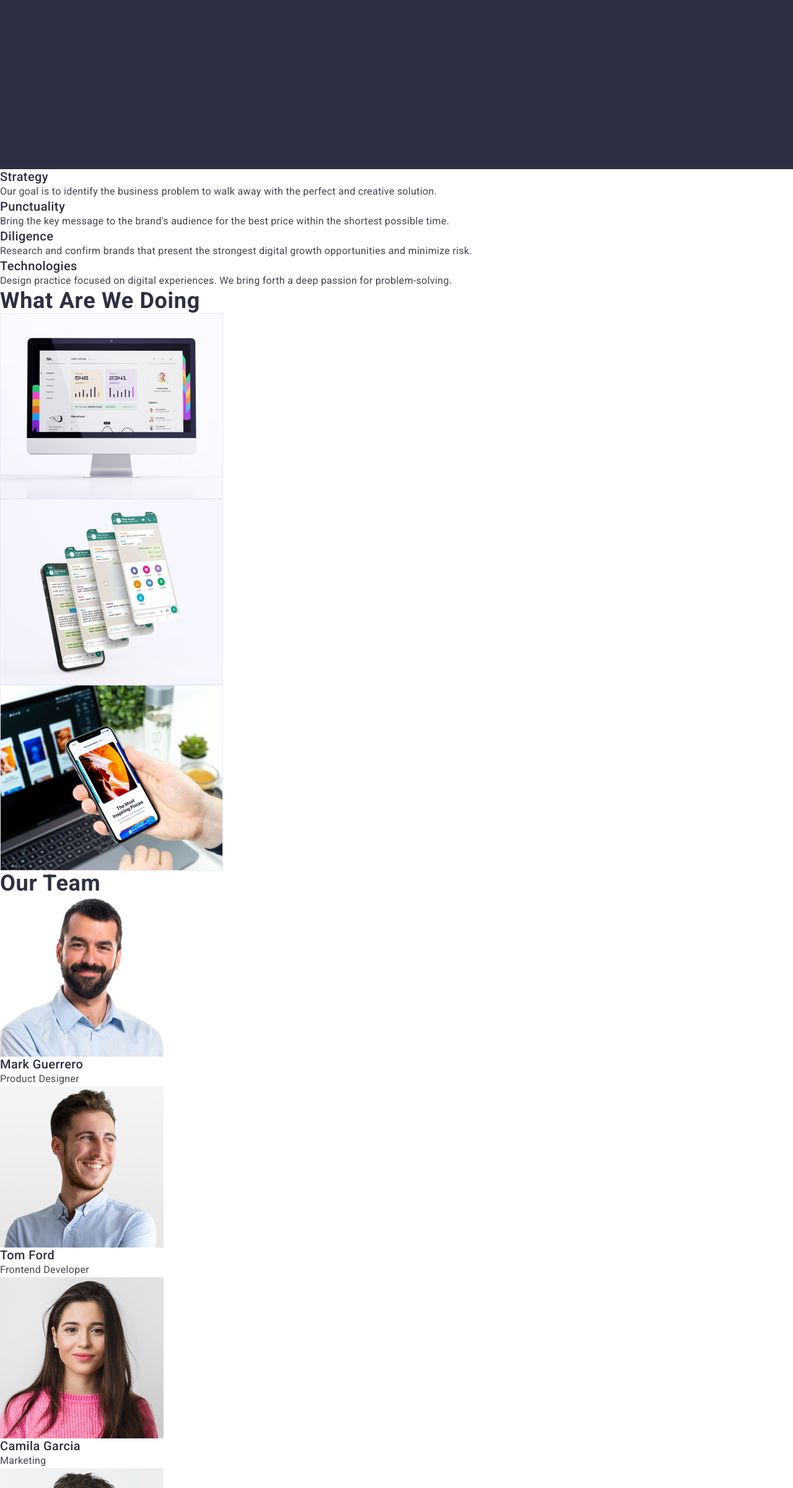
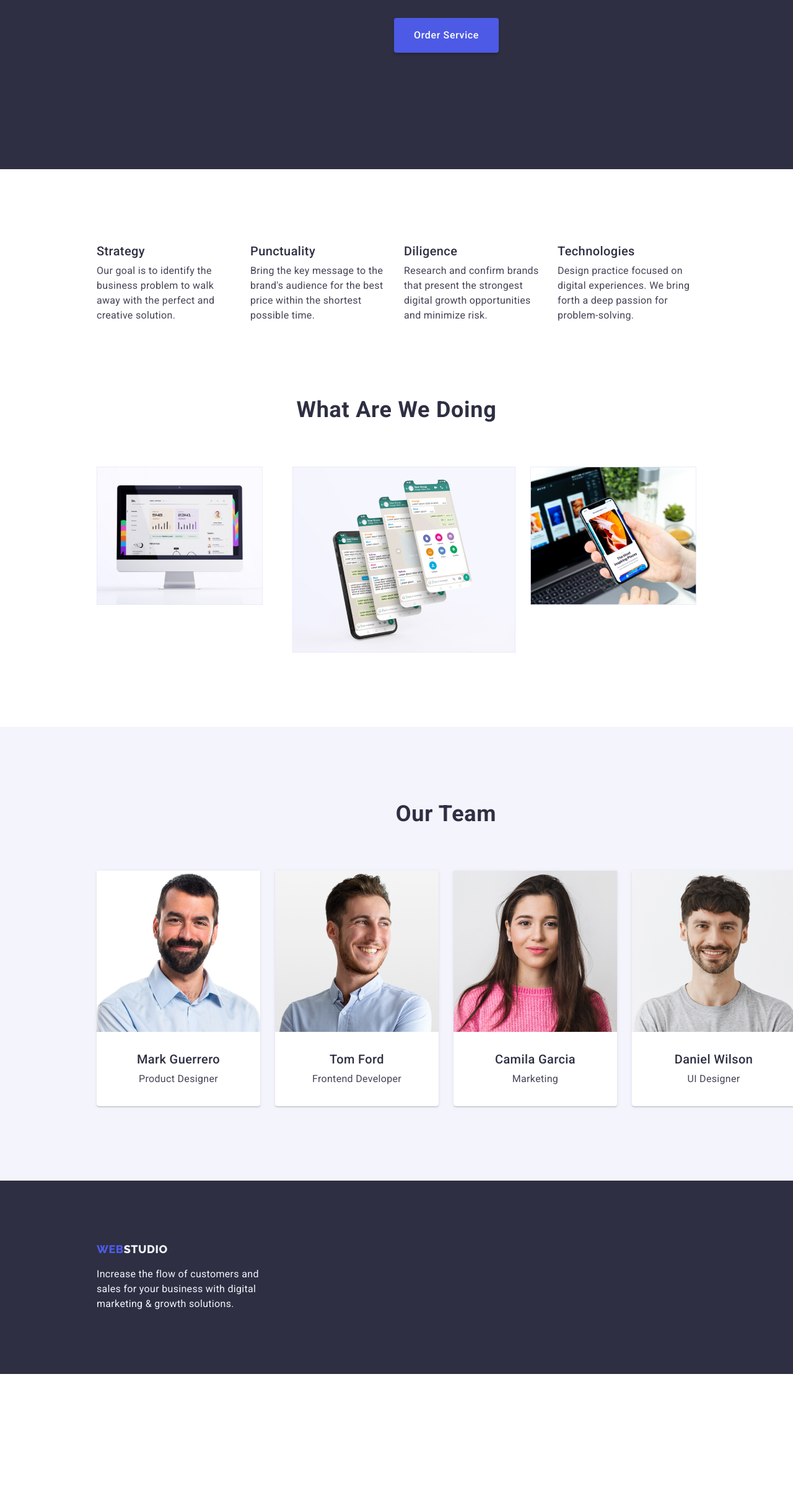
Before and after one commit to Doria15/goit-markup-hw-03, a plain HTML site: page index.html in a window 1280 px wide. Shown: the part 399-2800 px from the top of the page at 62% size. After the commit the page ends 2616 px from the top, so only its background shows below. Drawn offline with nearby package versions, Linux system fonts and the light colour scheme.

Commit message:
Added styles to Studio and Portfolio page

```diff
--- a/css/styles.css
+++ b/css/styles.css
@@ -8,11 +8,11 @@ html {
   box-sizing: inherit;
 }
 
-body{
+body {
   font-family: 'Roboto', sans-serif;
   font-style: normal;
   font-weight: 400;
-  color: #2E2F42;
+  color: #2e2f42;
   margin: 0;
 }
 
@@ -26,35 +26,34 @@ p {
   margin: 0;
 }
 
-
 img {
   display: block;
   max-width: 100%;
   height: auto;
 }
 
-a{
+a {
   text-decoration: none;
-  color:inherit;
+  color: inherit;
 }
 
-.list{
+.list {
   list-style: none;
   margin: 0;
   padding: 0;
 }
 
-header{
+header {
   width: 1440px;
   height: 72px;
   flex-shrink: 0;
   padding: 24px 156px;
-  border-bottom: 1px solid #E7E9FC;
-  background-color: #FFFFFF;
+  border-bottom: 1px solid #e7e9fc;
+  background-color: #ffffff;
 }
 
-.logo-blue{
-  color:#4D5AE5;
+.logo-blue {
+  color: #4d5ae5;
 }
 
 .header-logo {
@@ -67,8 +66,7 @@ header{
   left: 156px;
 }
 
-
-.menu-items{
+.menu-items {
   font-weight: 500;
   font-size: 16px;
   line-height: 24px;
@@ -81,17 +79,17 @@ header{
 }
 
 .menu-link:hover,
-.menu-link:focus{
-  color: #4D5AE5;
+.menu-link:focus {
+  color: #4d5ae5;
 }
 
 .menu-active,
 .contact-link:hover,
-.contact-link:focus{
-  color:#404BBF;
+.contact-link:focus {
+  color: #404bbf;
 }
 
-.contact-info{
+.contact-info {
   display: inline-flex;
   align-items: flex-start;
   gap: 40px;
@@ -99,31 +97,35 @@ header{
   left: 940px;
 }
 
-.contact-info li{
+.contact-info li {
   font-size: 16px;
   line-height: 24px;
   letter-spacing: 0.02em;
 }
 
-.hero{
-  background-color: #2E2F42;
+.hero {
+  background-color: #2e2f42;
   width: 1440px;
   height: 600px;
   flex-shrink: 0;
 }
 
-.hero-title{
+.hero-title {
   font-weight: 700;
   font-size: 56px;
   line-height: 60px;
   letter-spacing: 0.02em;
-  color: #FFFFFF;
+  color: #ffffff;
   text-align: center;
+  display: flex;
+  flex-direction: column;
+  flex-shrink: 0;
+  padding: 188px 472px 292px;
 }
 
-.hero-button{
-  color:#FFFFFF;
-  background-color: #4D5AE5;
+.hero-button {
+  color: #ffffff;
+  background-color: #4d5ae5;
   border: none;
   box-shadow: 0px 4px 4px rgba(0, 0, 0, 0.15);
   border-radius: 4px;
@@ -131,111 +133,195 @@ header{
   font-weight: 500;
   font-size: 16px;
   line-height: 24px;
+  letter-spacing: 0.64px;
+  display: inline-flex;
+  padding: 16px 32px;
+  align-items: flex-start;
+  gap: 10px;
+  position: absolute;
+  top: 428px;
+  left: 636px;
 }
 
-.hero-button:hover{
-  background-color: #404BBF;
+.hero-button:hover {
+  background-color: #404bbf;
   cursor: pointer;
 }
 
+.section {
+  padding: 120px 156px;
+}
 
-.feature-title{
+.features,
+.section-images,
+.team-members {
+  display: flex;
+  flex-shrink: 0;
+  gap: 24px;
+}
+
+.feature {
+  padding-bottom: 0px;
+}
+
+.feature-item {
+  display: flex;
+  width: 264px;
+  flex-direction: column;
+  align-items: flex-start;
+  gap: 8px;
+}
+
+.feature-title {
   font-weight: 500;
   font-size: 20px;
   line-height: 24px;
   letter-spacing: 0.02em;
 }
 
-.feature-description{
+.feature-description {
   font-size: 16px;
   line-height: 24px;
   letter-spacing: 0.02em;
   color: #434455;
 }
 
-.section-title{
+.section-title {
   font-weight: 700;
   font-size: 36px;
   line-height: 40px;
   letter-spacing: 0.02em;
+  text-align: center;
+  margin-bottom: 72px;
 }
 
-.team-name{
+.team {
+  background-color: #f4f4fd;
+  width: 1440px;
+  height: 732px;
+  flex-shrink: 0;
+}
+
+.team-card {
+  display: inline-flex;
+  border-radius: 0px 0px 4px 4px;
+  background: #ffffff;
+  box-shadow: 0px 2px 1px 0px rgba(46, 47, 66, 0.08),
+    0px 1px 1px 0px rgba(46, 47, 66, 0.16),
+    0px 1px 6px 0px rgba(46, 47, 66, 0.08);
+  display: inline-flex;
+  padding: 0px 0px 32px 0px;
+  flex-direction: column;
+  justify-content: center;
+  align-items: center;
+  gap: 32px;
+}
+
+.card-wrapper {
+  display: flex;
+  width: 232px;
+  flex-direction: column;
+  justify-content: center;
+  align-items: center;
+  gap: 8px;
+}
+
+.team-name {
+  font-weight: 500;
+  font-size: 20px;
+  line-height: 24px;
+  letter-spacing: 0.02em;
+  text-align: center;
+}
+
+.team-position {
+  font-size: 16px;
+  line-height: 24px;
+  letter-spacing: 0.02em;
+  color: #434455;
+  text-align: center;
+}
+
+.portfolio-filters {
+  display: inline-flex;
+  align-items: flex-start;
+  gap: 24px;
+}
+
+.filter-button {
+  background-color: #f4f4fd;
+  border: 1px solid #e7e9fc;
+  border-radius: 4px;
+  align-items: center;
+  color: #4d5ae5;
+  font-family: 'Roboto', sans-serif;
+  font-weight: 500;
+  font-size: 16px;
+  line-height: 24px;
+  padding: 12px 24px;
+}
+
+.filter-button:hover,
+.filter-button:focus {
+  background-color: #4d5ae5;
+  box-shadow: 0px 3px 1px rgba(0, 0, 0, 0.1), 0px 2px 1px rgba(0, 0, 0, 0.08),
+    0px 2px 2px rgba(0, 0, 0, 0.12);
+  border: 1px solid #4d5ae5;
+  border-radius: 4px;
+  color: #ffffff;
+  cursor: pointer;
+}
+
+.filter-active {
+  background-color: #404bbf;
+  box-shadow: 0px 3px 1px rgba(0, 0, 0, 0.1), 0px 2px 1px rgba(0, 0, 0, 0.08),
+    0px 2px 2px rgba(0, 0, 0, 0.12);
+  border: 1px solid #404bbf;
+  border-radius: 4px;
+  color: #ffffff;
+  cursor: pointer;
+}
+
+.project-title {
   font-weight: 500;
   font-size: 20px;
   line-height: 24px;
   letter-spacing: 0.02em;
 }
 
-.team-position{
+.project-description {
   font-size: 16px;
   line-height: 24px;
   letter-spacing: 0.02em;
   color: #434455;
 }
 
-
-.filter-button{
-  background-color: #F4F4FD;
-  border: 1px solid #E7E9FC;
-  border-radius: 4px;
-  align-items: center;
-  color: #4D5AE5;
-  font-family: 'Roboto', sans-serif;
-  font-weight: 500;
-  font-size: 16px;
-  line-height: 24px;
+footer {
+  background-color: #2e2f42;
+  width: 1440px;
+  height: 312px;
+  flex-shrink: 0;
 }
 
-.filter-button:hover,
-.filter-button:focus{
-  background-color: #4D5AE5;
-  box-shadow: 0px 3px 1px rgba(0, 0, 0, 0.1), 0px 2px 1px rgba(0, 0, 0, 0.08), 0px 2px 2px rgba(0, 0, 0, 0.12);
-  border: 1px solid #4D5AE5;
-  border-radius: 4px;
-  color: #FFFFFF;
-  cursor: pointer;
+.footer-text-container {
+  padding: 100px 1020px 100px 156px;
+  display: flex;
+  flex-direction: column;
+  gap: 17.5px;
 }
 
-.filter-active{
-  background-color: #404BBF;
-  box-shadow: 0px 3px 1px rgba(0, 0, 0, 0.1), 0px 2px 1px rgba(0, 0, 0, 0.08), 0px 2px 2px rgba(0, 0, 0, 0.12);
-  border: 1px solid #404BBF;
-  border-radius: 4px;
-  color: #FFFFFF;
-  cursor: pointer;
-}
-
-.project-title{
-  font-weight: 500;
-  font-size: 20px;
-  line-height: 24px;
-  letter-spacing: 0.02em;
-}
-
-.project-description{
-  font-size: 16px;
-  line-height: 24px;
-  letter-spacing: 0.02em;
-  color: #434455;
-}
-
-footer{
-  background-color: #2E2F42;
-}
-
-.footer-logo{
+.footer-logo {
   font-family: 'Raleway';
   font-weight: 800;
   font-size: 18px;
   line-height: 21px;
   letter-spacing: 0.03em;
-  color: #F4F4FD;
+  color: #f4f4fd;
 }
 
-.footer-text{
+.footer-text {
   font-size: 16px;
   line-height: 24px;
   letter-spacing: 0.02em;
-  color: #F4F4FD;
+  color: #f4f4fd;
 }
--- a/index.html
+++ b/index.html
@@ -34,7 +34,7 @@
          for Your Business</h1>
       <button type="button" class="hero-button">Order Service</button>
     </section>
-    <section class="section">
+    <section class="feature section">
       <ul class="features list">
         <li class="feature-item">
           <h3 class="feature-title">Strategy</h3>
@@ -63,28 +63,36 @@
         <li class="image-item"><img src="./images/gadgets.jpg" alt="laptop and mobile" width="360" height="300"></li>
       </ul>
     </section>
-    <section class="section">
+    <section class="team section">
       <h2 class="section-title">Our Team</h2>
       <ul class="team-members list">
         <li class="team-card">
           <img class= "team-image" src="./images/product-designer.jpg" alt="Team Product Designer" width="264">
+          <div class="card-wrapper">
             <h4 class="team-name">Mark Guerrero</h4>
             <p class="team-position">Product Designer</p>
+          </div>
         </li>
         <li class="team-card">
           <img class= "team-image" src="./images/frontend-developer.jpg" alt="Team Frontend Developer" width="264">
+          <div class="card-wrapper">
             <h4 class="team-name">Tom Ford</h4>
             <p class="team-position">Frontend Developer</p>
+          </div>
         </li>
         <li class="team-card">
           <img class= "team-image" src="./images/marketing.jpg" alt="Assigned for Marketing" width="264">
+          <div class="card-wrapper">
             <h4 class="team-name">Camila Garcia</h4>
             <p class="team-position">Marketing</p>
+          </div>
         </li>
         <li class="team-card">
           <img class= "team-image" src="./images/ui-designer.jpg" alt="Team UI Designer" width="264">
+          <div class="card-wrapper">
             <h4 class="team-name">Daniel Wilson</h4>
             <p class="team-position">UI Designer</p>
+          </div>
         </li>
       </ul>
     </section>
```
Lines whose indentation alone changed are shown as unchanged.
